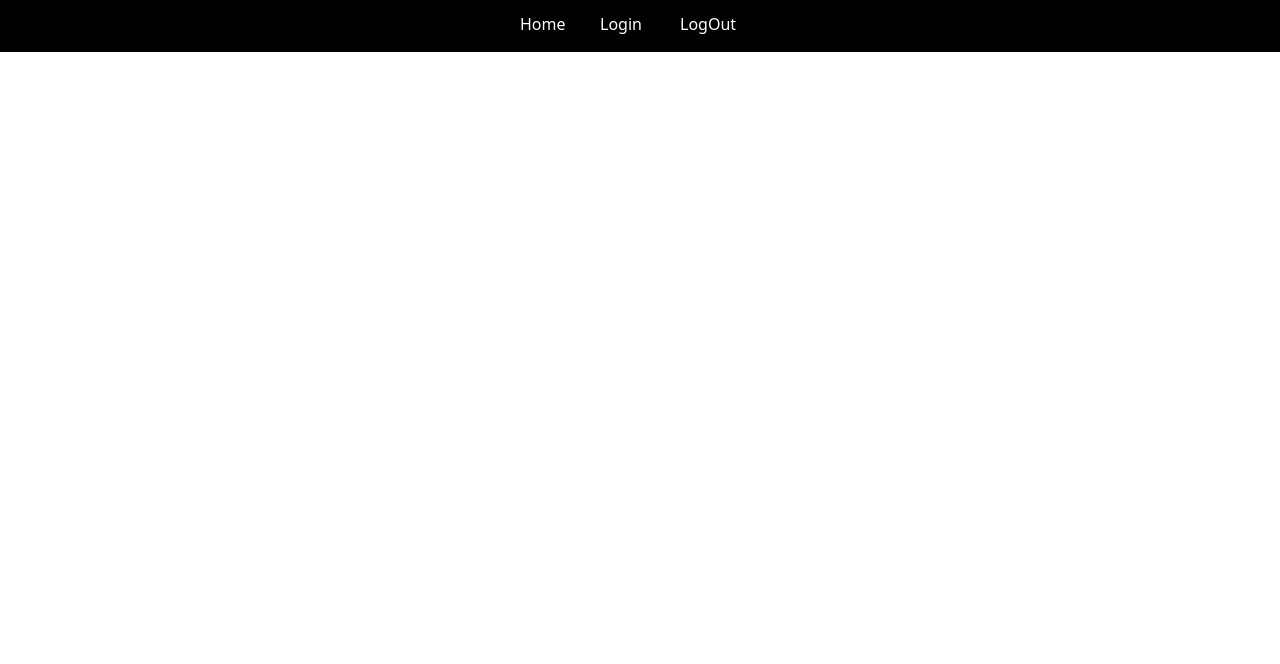
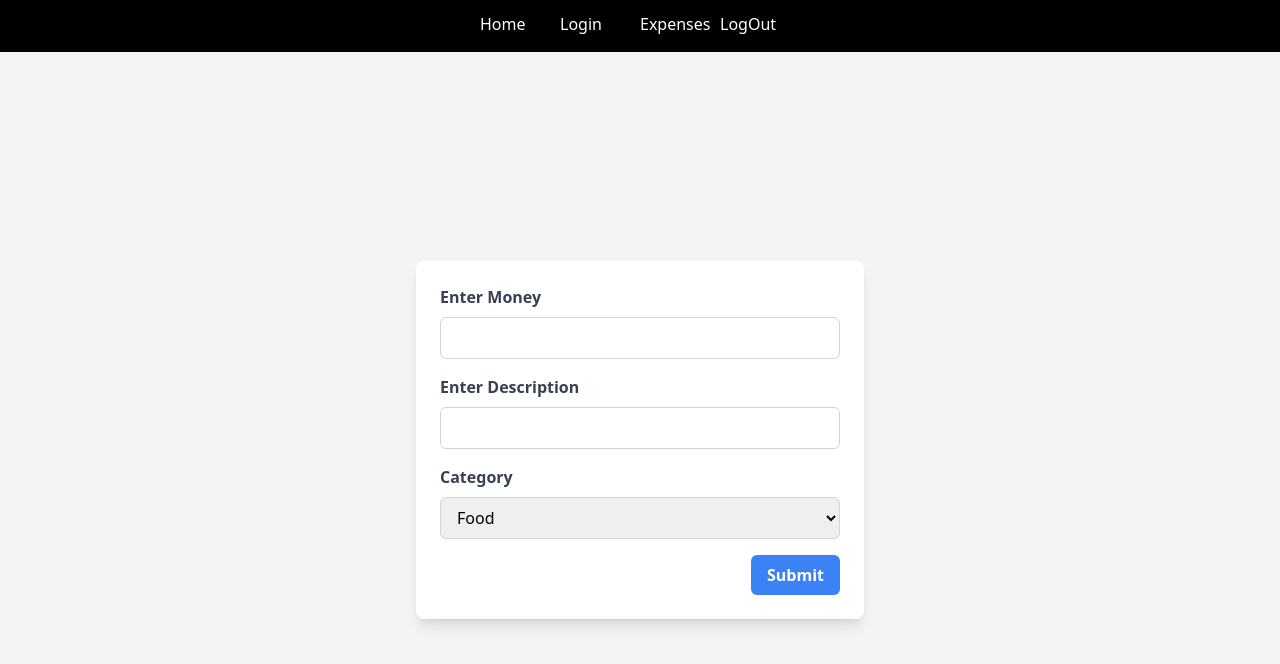
Before and after one commit to pandey0801/Creating-Signup-Screen, a React (Create React App) app: page /daily in a window 1280 px wide. Shown: the top 664 px of the page. Built offline with nearby package versions, Linux system fonts and the light colour scheme.

Commit message:
Adding Expenses for tracking purpose

```diff
--- a/src/App.js
+++ b/src/App.js
@@ -5,6 +5,7 @@ import Login from "./component/Login";
 import { BrowserRouter as Router, Switch, NavLink, Route } from "react-router-dom";
 import LogOut from "./component/LogOut";
 import ForgetPas from "./component/ForgetPas";
+import DailyExpenses from "./component/DailyExpenses";
 
 function App() {
   return (
@@ -31,6 +32,12 @@ function App() {
         </div>
 
         <div className="flex-none w-20 h-7">
+          <NavLink to="/daily" className="text-white">
+            Expenses
+          </NavLink>
+        </div>
+
+        <div className="flex-none w-20 h-7">
           <NavLink to="/logout" className="text-white">
             LogOut
           </NavLink>
@@ -42,6 +49,7 @@ function App() {
           <Route path="/login" component={Login} />
           <Route path="/logout" component={LogOut} />
           <Route path="/Forget" component={ForgetPas}/>
+          <Route path="/daily" component={DailyExpenses}/>
         </Switch>
       </Router>
       {/* <Login></Login> */}
--- /dev/null
+++ b/src/component/DailyExpenses.js
@@ -0,0 +1,124 @@
+
+// import React from "react";
+
+// export default function DailyExpenses() {
+//   return (
+//     <div>
+//       <form>
+//         <label htmlFor="money">
+//           Enter Money
+//           <input type="text" id="money" name="money" />
+//         </label>
+//         <br />
+
+//         <label htmlFor="description">
+//           Enter Description
+//           <input type="text" id="description" name="description" />
+//         </label>
+//         <br />
+
+//         <label htmlFor="category">Category:</label>
+//         <select id="category" name="category">
+//           <option value="Food">Food</option>
+//           <option value="Petrol">Petrol</option>
+//           <option value="Salary">Salary</option>
+//           <option value="Vegetable">Vegetable</option>
+//         </select>
+//       </form>
+//     </div>
+//   );
+// }
+
+import React, { useState } from "react";
+
+export default function DailyExpenses() {
+
+    const [money,setMoney] = useState('');
+    const [des,setDes] = useState('');
+    const [cat,setCat] = useState('Food');
+    const [data,setData] = useState([])
+
+    const submitHandle = (e) =>
+        {
+            // e.preventDefault;
+            e.preventDefault();
+            // console.log(money, des, cat);
+            setData([...data, {money, des, cat}]);
+
+
+            setMoney('');
+            setDes('');
+            // setCat('');
+        }
+
+        console.log(data);
+
+
+
+
+  return (
+    <div className="flex flex-col justify-center items-center min-h-screen bg-gray-100">
+      <form className="bg-white p-6 rounded-lg shadow-lg w-full max-w-md" onSubmit={submitHandle}>
+        <div className="mb-4">
+          <label htmlFor="money" className="block text-gray-700 font-bold mb-2">
+            Enter Money
+          </label>
+          <input
+            type="text"
+            name="money"
+            value={money}
+            onChange={(e)=>{setMoney(e.target.value)}}
+            className="w-full px-3 py-2 border border-gray-300 rounded-md focus:outline-none focus:ring-2 focus:ring-blue-500"
+          />
+        </div>
+
+        <div className="mb-4">
+          <label htmlFor="description" className="block text-gray-700 font-bold mb-2">
+            Enter Description
+          </label>
+          <input
+            type="text"
+            name="description"
+            vale={des}
+            onChange={(e)=>{setDes(e.target.value)}}
+
+            className="w-full px-3 py-2 border border-gray-300 rounded-md focus:outline-none focus:ring-2 focus:ring-blue-500"
+          />
+        </div>
+
+        <div className="mb-4">
+          <label htmlFor="category" className="block text-gray-700 font-bold mb-2">
+            Category
+          </label>
+          <select
+            name="category"
+            className="w-full px-3 py-2 border border-gray-300 rounded-md focus:outline-none focus:ring-2 focus:ring-blue-500"
+            onChange={(e)=>{setCat(e.target.value)}}
+          >
+            <option value="Food">Food</option>
+            <option value="Petrol">Petrol</option>
+            <option value="Salary">Salary</option>
+            <option value="Vegetable">Vegetable</option>
+          </select>
+        </div>
+
+        <div className="flex justify-end">
+          <button className="px-4 py-2 bg-blue-500 text-white font-bold rounded-md hover:bg-blue-700 focus:outline-none focus:ring-2 focus:ring-blue-500">
+            Submit
+          </button>
+        </div>
+      </form>
+
+      <div className="mt-6 w-full max-w-md">
+        {data.map((expense, index) => (
+          <div key={index} className="bg-white p-4 rounded-lg shadow-md mb-4">
+            <p className="text-gray-700"><strong>Money:</strong> {expense.money}</p>
+            <p className="text-gray-700"><strong>Description:</strong> {expense.des}</p>
+            <p className="text-gray-700"><strong>Category:</strong> {expense.cat}</p>
+          </div>
+          ))}
+          </div>
+    </div>
+
+  );
+}
```
